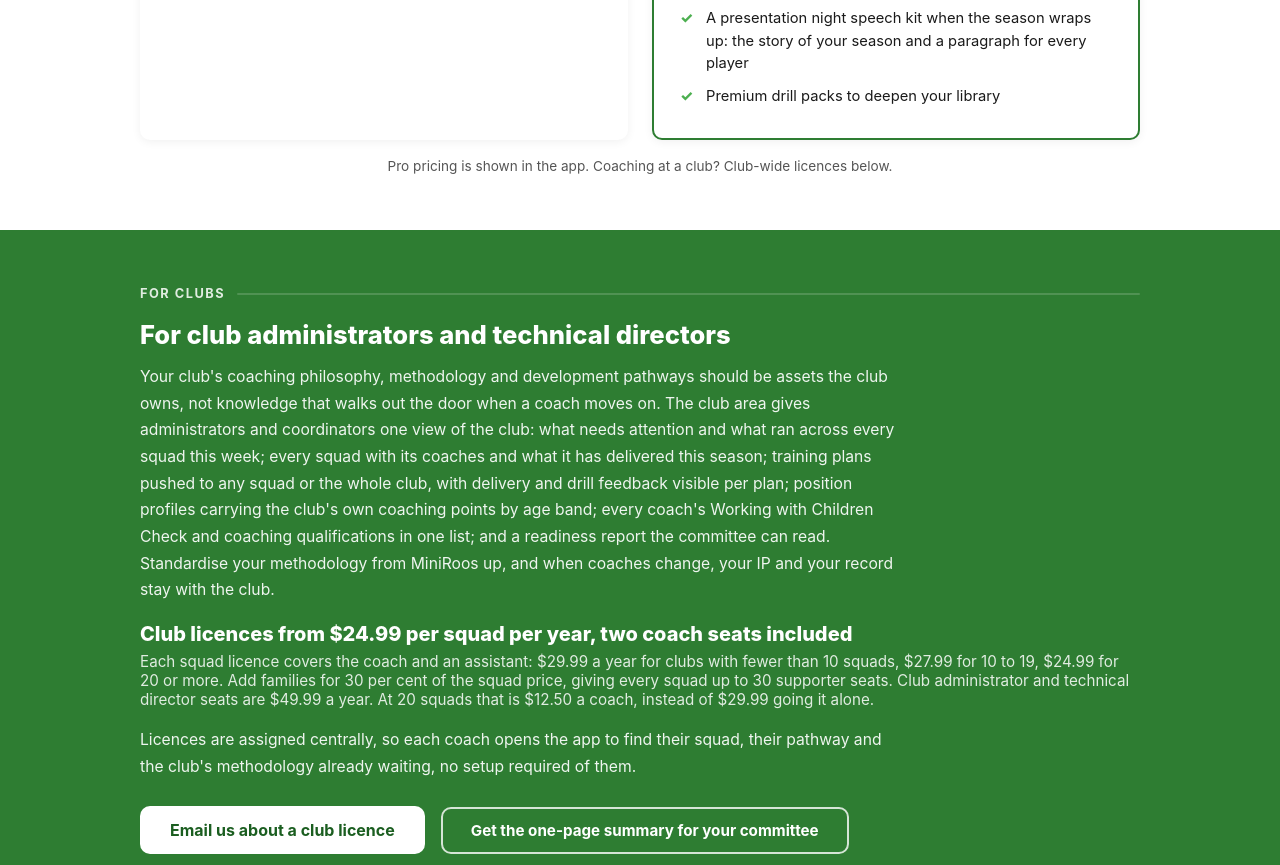
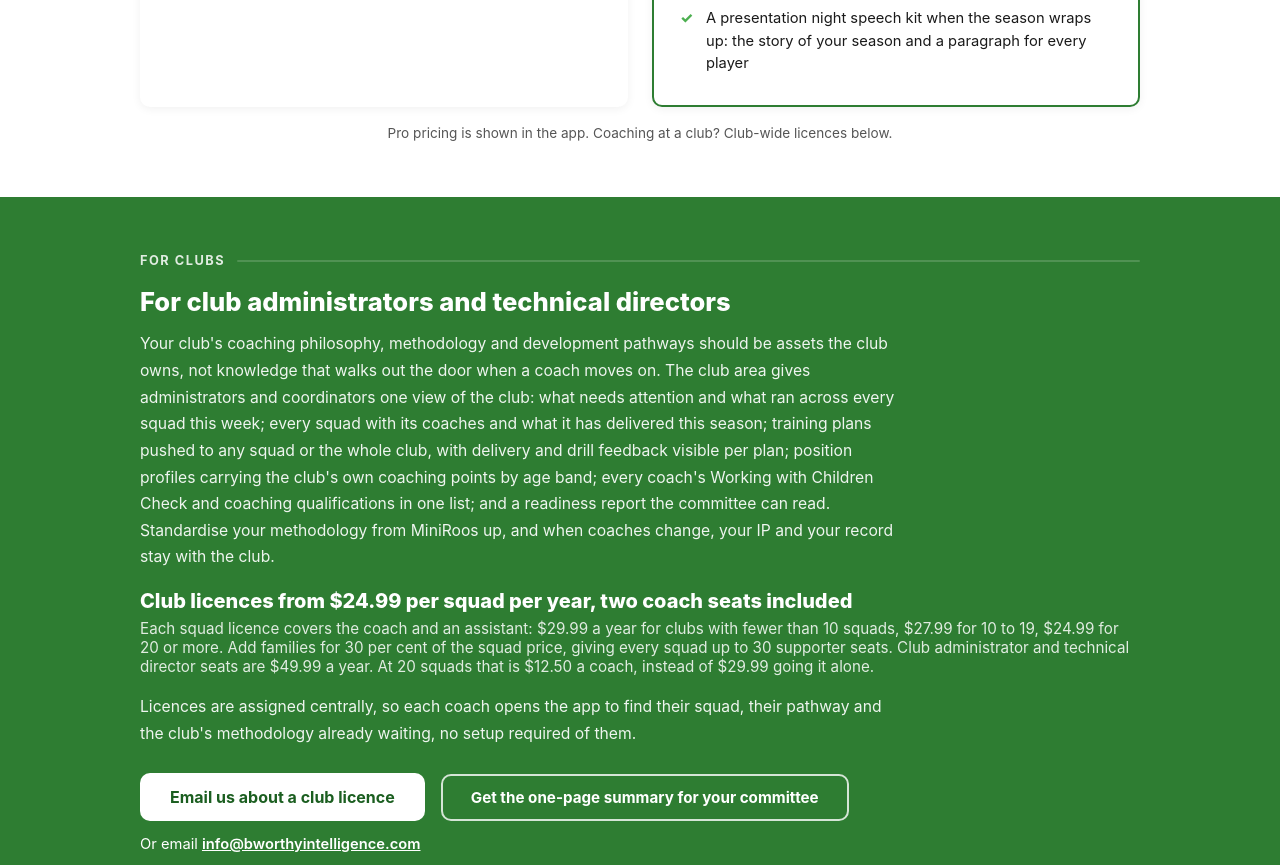
Before and after one commit to bworthy-intelligence/squadmanagerpro-site, a plain HTML site: page index.html in a window 1280 px wide. Shown: the part 4004-4869 px from the top of the page. Drawn offline with Linux system fonts and the light colour scheme.

Commit message:
Home page: take the premium drill packs bullet out of the Pro column
Co-Authored-By: Claude Opus 5.5 <noreply@anthropic.com>

```diff
--- a/index.html
+++ b/index.html
@@ -389,7 +389,6 @@
             <li>Full multi-season match stats history, plus which positions and combinations actually work for your squad</li>
             <li>A pathway that updates itself: the AI reads your session and match notes and suggests each topic's progress</li>
             <li>A presentation night speech kit when the season wraps up: the story of your season and a paragraph for every player</li>
-            <li>Premium drill packs to deepen your library</li>
           </ul>
         </div>
       </div>
```
